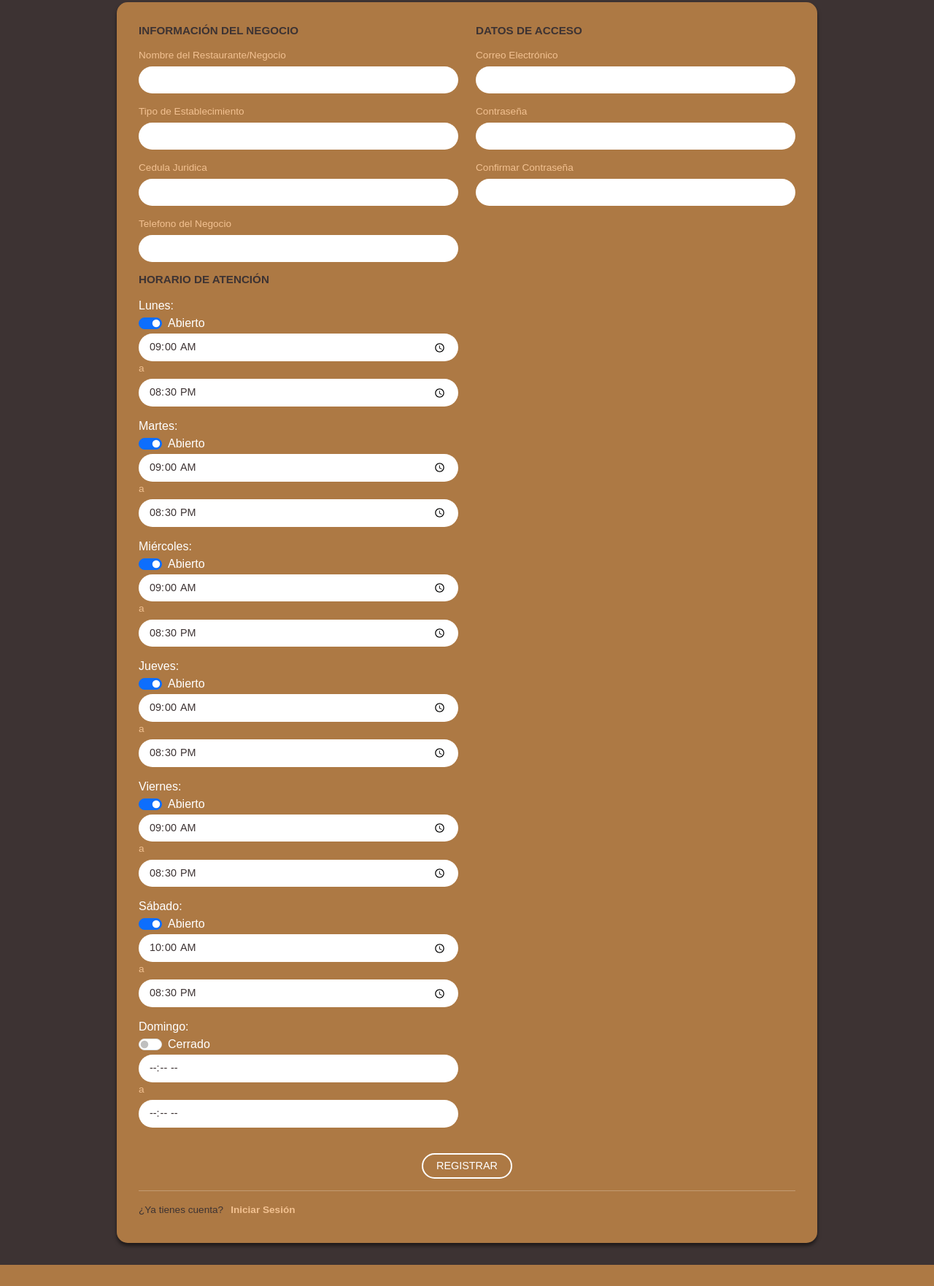
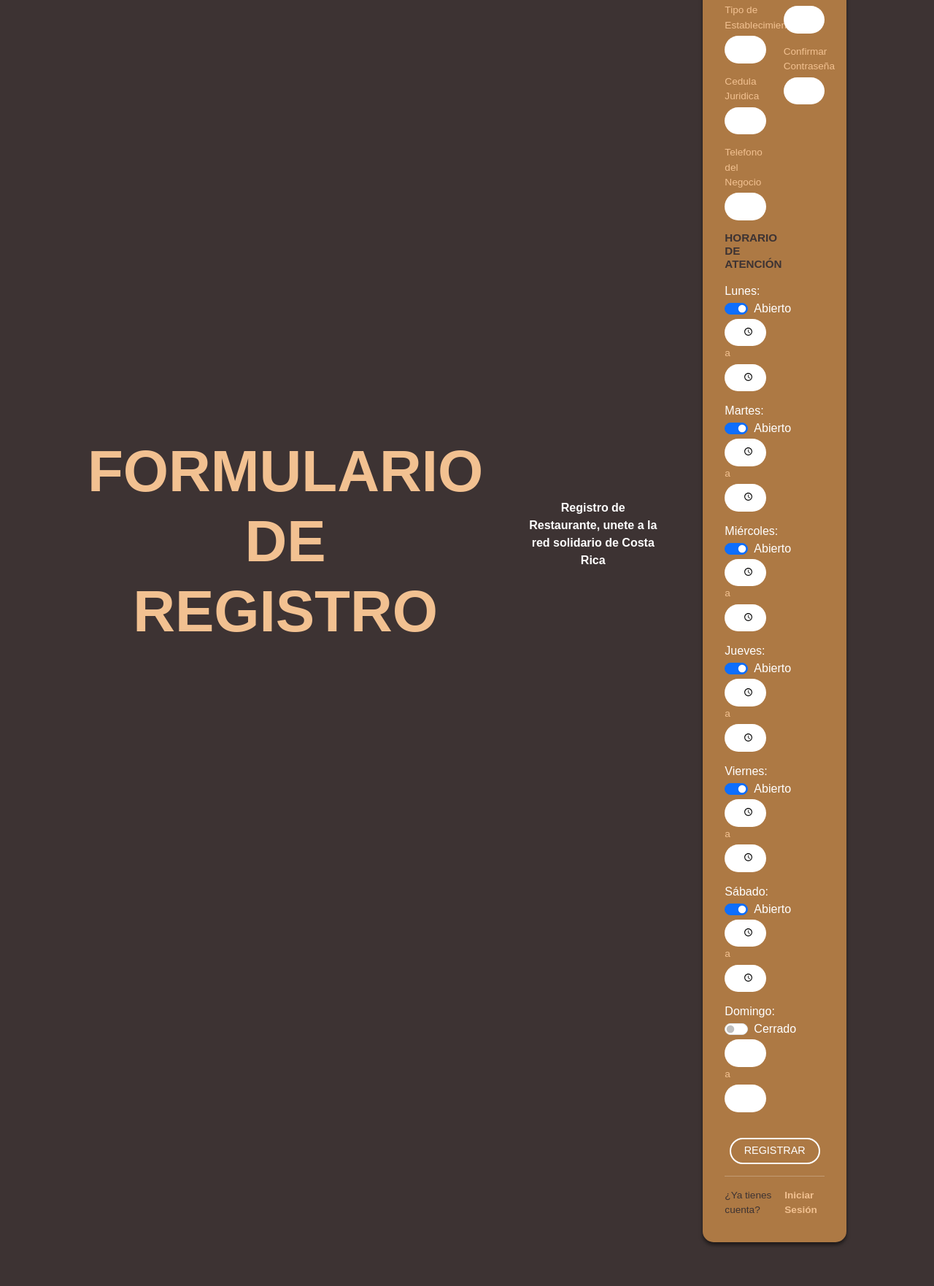
Before and after one commit to Fidelitas-Ambiente-Web-Cliente-Servidor/sc502-ln-proyecto-grupo4-ln-2026, a PHP site: page /html/registro-restaurante.html in a window 1280 px wide. Shown: the part 273-2035 px from the top of the page at 73% size. Before the commit the page ends 2006 px from the top, so only its background shows below. Run offline with PHP 8.4, Linux system fonts and the light colour scheme.

Commit message:
Update autentificacion.css

```diff
--- a/css/autentificacion.css
+++ b/css/autentificacion.css
@@ -97,14 +97,19 @@ nav a:hover {
 /* Contenido principal*/
 .pagina-contenedor {
     max-width: 1000px;
-    margin: 30px auto;
-    padding: 0 20px;
+    display: flex;
+    align-items: center;
+    gap: 60px;
+    padding: 60px 80px;
+    max-width: 1200px;
+    margin: 0 auto;
 }
 
 /* Titulos de la pagina */
 .titulo-pagina {
     text-align: center;
     color: #F2C191;
+
     font-size: 5rem;
     font-weight: bold;
     margin-bottom: 5px;
```
